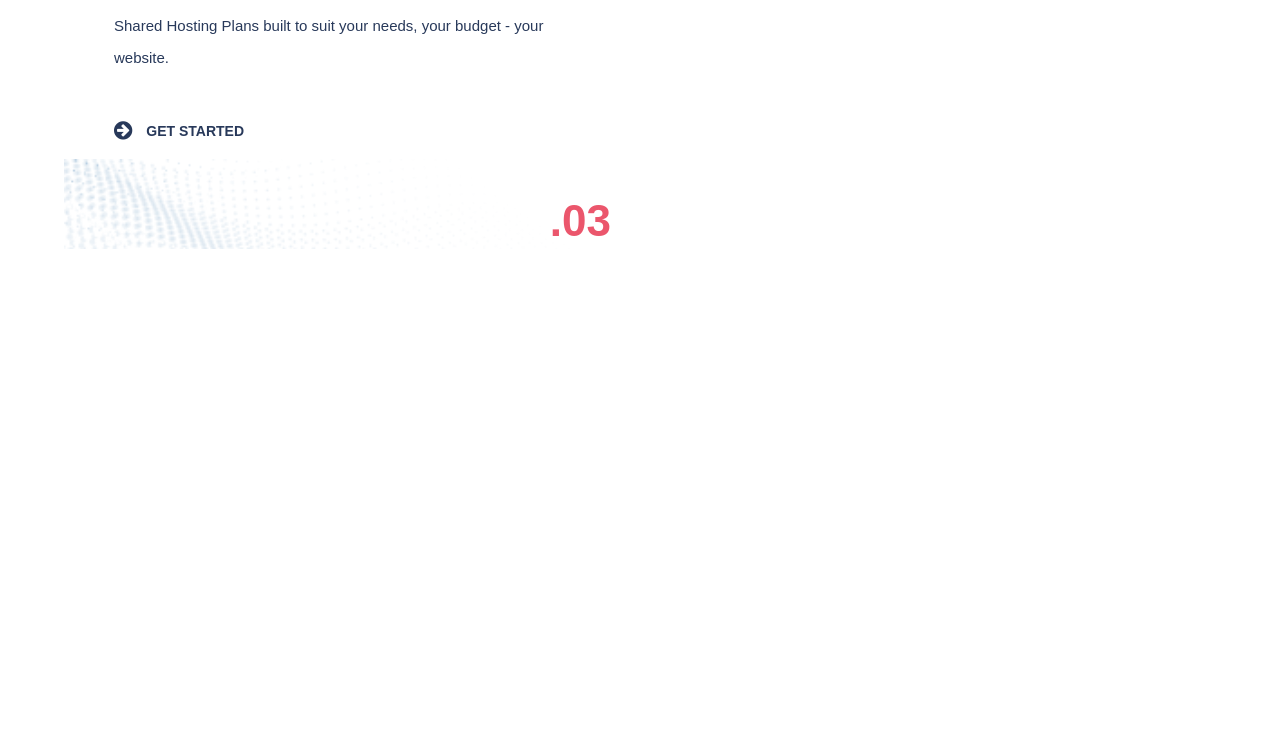
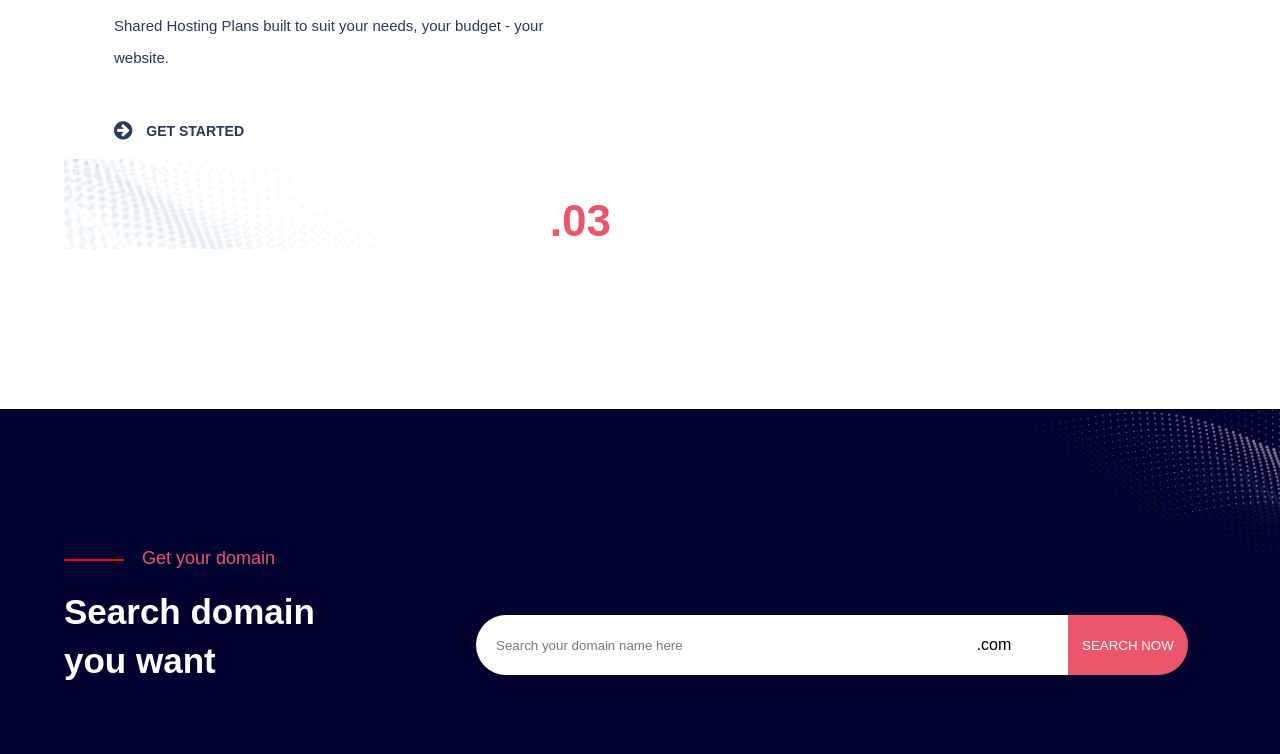
Before and after one commit to mdalishanali/Business-Website-In-React, a React (Create React App) app: page / in a window 1280 px wide. Shown: the part 2000-2754 px from the top of the page. Before the commit the page ends 2409 px from the top, so only its background shows below. Built offline with nearby package versions, Linux system fonts and the light colour scheme.

Commit message:
DomainPrice

```diff
--- a/src/App.js
+++ b/src/App.js
@@ -2,11 +2,13 @@ import logo from './logo.svg';
 import './App.css';
 import { Hero } from './components/Hero/Hero';
 import { Services } from './components/Services/Services';
+import { Domain } from './components/Domain/Domain';
 function App() {
   return (
     <div className="App">
       <Hero/>
       <Services/>
+      <Domain/>
     </div>
   );
 }
--- /dev/null
+++ b/src/components/Domain/Domain.jsx
@@ -0,0 +1,48 @@
+/** @jsxImportSource @emotion/react */
+import { css } from '@emotion/react';
+import React from 'react'
+import { Container } from '../GlobalComponents/Container';
+import { DomainInfo } from './DomainInfo';
+import { DomainPrice } from './DomainPrice';
+import DomainBg from "../../img/domainBg.webp"
+export const Domain = () => {
+  return (
+        <section css={styles} className="domain">
+            <Container>
+                   <DomainInfo/>
+                   <div className="domainContainer">
+                   <DomainPrice color="#ff7474" domain=".com" price="$3.99/Year" />
+        <DomainPrice color="#ffdd74" domain=".net" price="$2.99/Year" />
+        <DomainPrice color="#74ff9f" domain=".com" price="$3.99/Year" />
+        <DomainPrice color="#748bff" domain=".co" price="$5.99/Year" />
+        <DomainPrice color="#f074ff" domain=".org" price="$2.99/Year" />
+        <DomainPrice color="#f074ff" domain=".live" price="$1.99/Year" />
+                       </div>
+            </Container>
+        </section>
+    )
+}
+
+const styles = css`
+  width: 100%;
+  padding: 140px 0;
+  background: url('${DomainBg}') no-repeat center/cover;
+  .domainContainer {
+    width: 100%;
+    margin: 70px 0 0 0;
+    border: 1px solid #032a57;
+    display: flex;
+    border-radius: 14px;
+  }
+  @media (max-width: 711px) {
+    .domainContainer{
+      margin: 90px 0 0 0;
+      flex-wrap: wrap;
+    }
+  }
+  @media (min-width: 711px) and (max-width: 1200px) {
+    .domainContainer{
+      flex-wrap: wrap;
+    }
+  }
+`;
--- /dev/null
+++ b/src/components/Domain/DomainInfo.jsx
@@ -0,0 +1,106 @@
+import React from 'react'
+/** @jsxImportSource @emotion/react */
+import { css } from '@emotion/react';
+import { Title } from '../GlobalComponents/Title';
+import { Button } from '../GlobalComponents/Button';
+export const DomainInfo = () => (
+    <div css={styles} className="domainInfo">
+            <div className="domainDesc">
+                <Title text="Get your domain "/>
+                <h2>Search domain you want</h2>
+            </div>
+
+
+        <div className="domainSearch">
+            <input type="text"  placeholder='Search your domain name here'/>
+            <div className="extension">
+                <p>.com</p>
+            </div>
+            <Button btnText="SEARCH NOW"/>
+        </div>
+    </div>
+)
+const styles = css`
+  width: 100%;
+  display: flex;
+  justify-content: space-between;
+  align-items: flex-end;
+  .domainDesc {
+    width: 100%;
+    max-width: 300px;
+    h2 {
+      color: #fff;
+      font-size: 35px;
+      margin: 20px 0 0 0;
+      line-height: 1.4;
+    }
+  }
+  .domainSearch {
+    width: 100%;
+    max-width: 740px;
+    height: 60px;
+    display: flex;
+    margin-bottom: 10px;
+    input {
+      width: 60%;
+      height: 100%;
+      padding: 0 20px;
+      border: none;
+      outline: none;
+      border-radius: 50px 0 0 50px;
+      color: #777;
+      &::placeholder {
+        color: #777;
+      }
+    }
+    .extension {
+      width: 20%;
+      height: 100%;
+      background: #fff;
+      display: flex;
+      align-items: center;
+      justify-content: center;
+    }
+    button {
+      border-radius: 0 50px 50px 0;
+      height: 100%;
+      padding: 0 14px;
+    }
+  }
+  @media (max-width: 711px) {
+    .domainSearch {
+      flex-wrap: wrap;
+      input {
+        width: 100%;
+        border-radius: 4px;
+      }
+      .extension {
+        display: none;
+      }
+      button {
+        width: 100%;
+        font-size: 12px;
+        border-radius: 4px;
+        margin: 20px 0;
+      }
+    }
+  }
+  @media (max-width: 935px) {
+    flex-direction: column;
+    align-items: flex-start;
+    .domainDesc {
+      padding-bottom: 30px;
+      h2 {
+        font-size: 25px;
+      }
+    }
+  }
+  @media (min-width: 936px) and (max-width: 1045px) {
+    .domainSearch {
+      max-width: 60%;
+      input {
+        width: 50%;
+      }
+    }
+  }
+`;
--- /dev/null
+++ b/src/components/Domain/DomainPrice.jsx
@@ -0,0 +1,39 @@
+/** @jsxImportSource @emotion/react */
+import { css } from '@emotion/react';
+import React from 'react'
+
+export const DomainPrice = ({domain,price,color}) => (
+        <div css={styles}  className="domainPrice">
+            <p style = {{color:color}}>{domain}</p>
+            <span>{price}</span>
+        </div>
+)
+
+const styles = css`
+  padding: 18px 26px;
+  width: 100%;
+  max-width: 200px;
+  color: #fff;
+  border-right: 1px solid #032a57;
+  &:last-of-type {
+    border-right: 0;
+  }
+  p {
+    margin-bottom: 12px;
+  }
+  span {
+    color: #636376;
+    font-size: 15px;
+  }
+  @media (max-width: 711px) {
+    max-width: 50%;
+    border-right: none;
+    &:nth-child(odd) {
+      border-right: 1px solid #032a57;
+    }
+  }
+  @media (min-width: 711px) and (max-width: 1200px) {
+    max-width: 33%;
+    border-right: none;
+  }
+`;
--- a/src/components/Hero/HeroInfo.jsx
+++ b/src/components/Hero/HeroInfo.jsx
@@ -8,7 +8,7 @@ export const HeroInfo = () => (
         <h2>Hosting digital technology web solution!</h2>
     <p>
       Automated Control Panel with Up to 50% Off Hosting <br /> Starting from
-      ₹99 /Month
+      $2.50/Month
     </p>
     <Button btnText="getStarted"/>
     </div>
--- a/src/components/Services/Services.jsx
+++ b/src/components/Services/Services.jsx
@@ -14,7 +14,7 @@ export const Services = () => (
       cardNumber="0.1"/>
 
 <ServiceCard
-        cardIcon="fa fa-globe fa-5x"
+        cardIcon="fa fa-internet-explorer fa-5x"
         cardTitle="Reseller Hosting"
         cardNumber=".02"
       />
```
